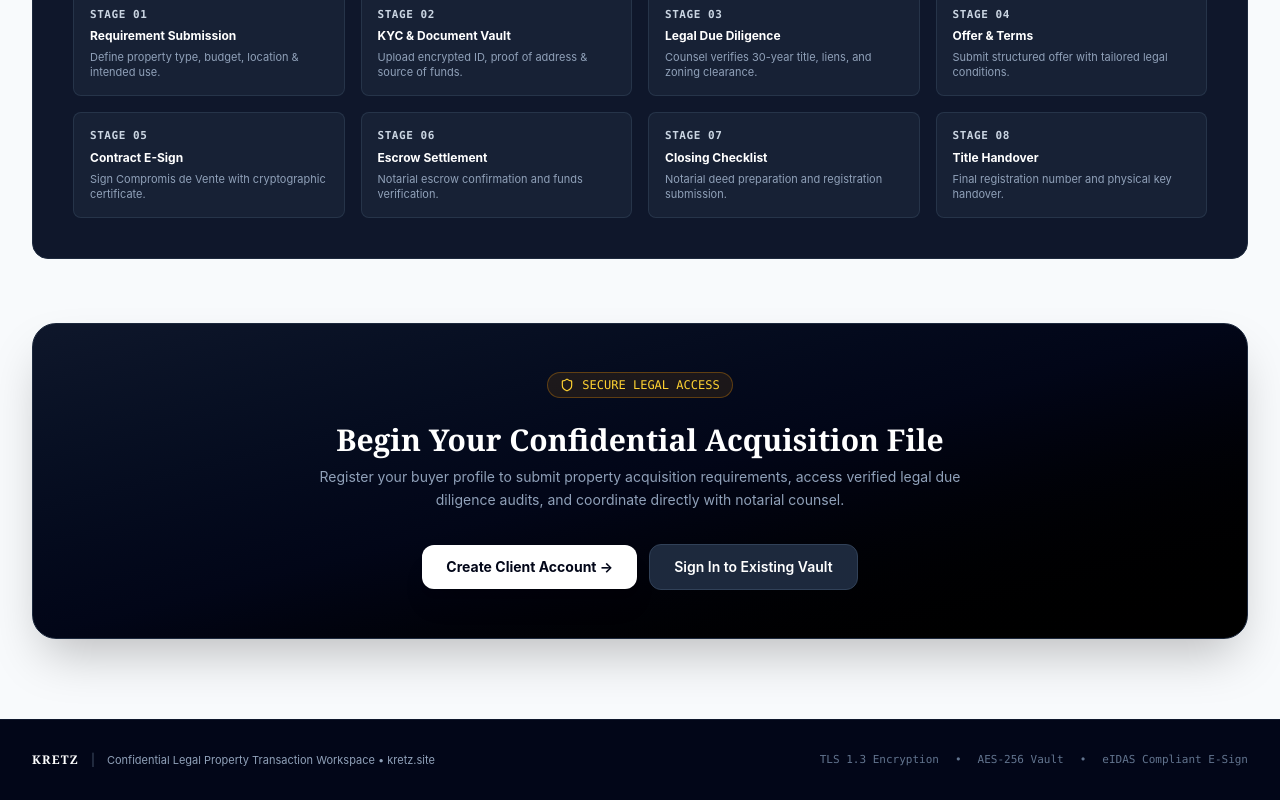
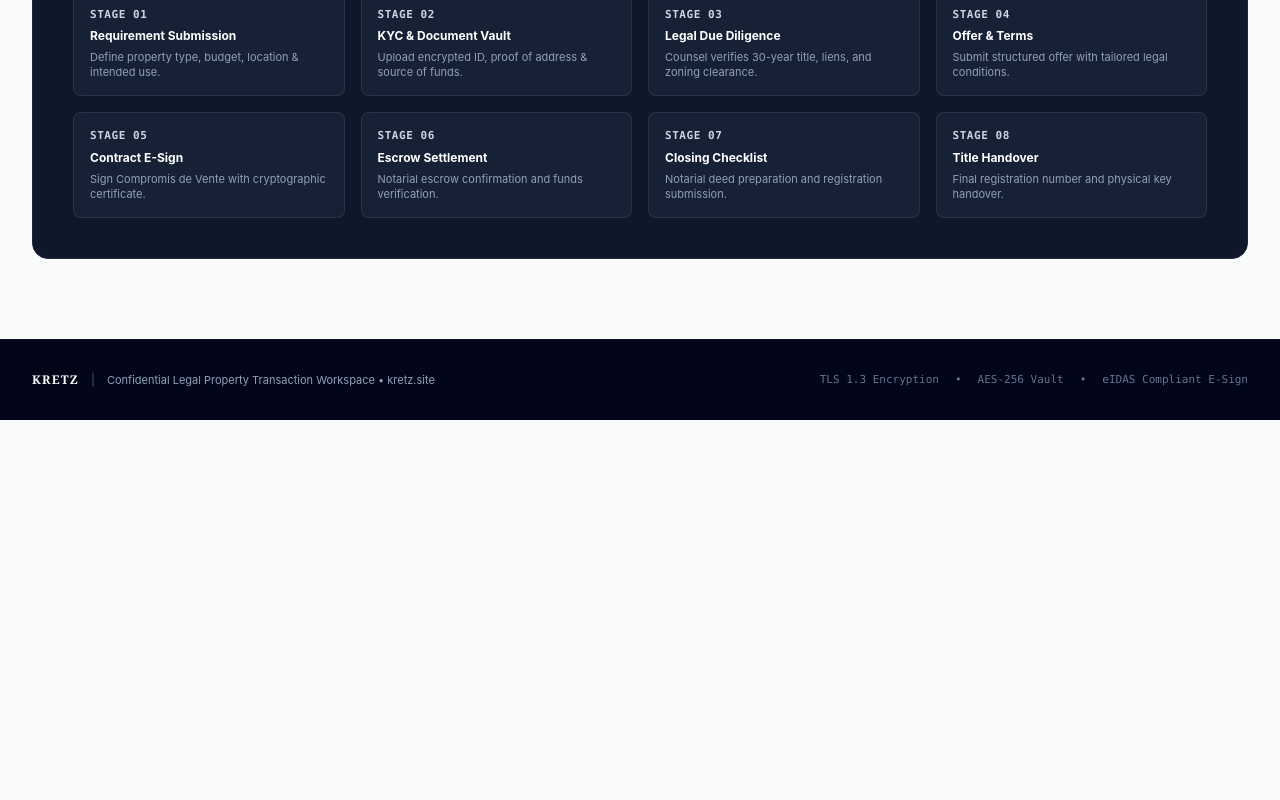
Before and after one commit to bitfurytech21-eng/kertz-id-, a React (Vite) app: page / in a window 1280 px wide. Shown: the part 1333-2133 px from the top of the page. After the commit the page ends 1753 px from the top, so only its background shows below. Built offline with nearby package versions, Linux system fonts and the light colour scheme.

Commit message:
refactor: remove bottom CTA from landing page
Clean up the landing page by removing the redundant call-to-action section for unauthenticated users.

```diff
--- a/src/pages/LandingPage.tsx
+++ b/src/pages/LandingPage.tsx
@@ -192,41 +192,6 @@ export const LandingPage: React.FC<LandingPageProps> = ({ navigate }) => {
           </div>
         </div>
       </section>
-
-      {/* Bottom CTA Card */}
-      {!user && (
-        <section className="max-w-7xl mx-auto px-4 sm:px-6 lg:px-8">
-          <div className="p-8 sm:p-12 rounded-3xl bg-gradient-to-br from-slate-900 via-slate-950 to-black border border-slate-800 text-center space-y-6 shadow-2xl">
-            <div className="inline-flex items-center gap-2 px-3 py-1 rounded-full bg-amber-500/10 border border-amber-500/30 text-amber-300 text-xs font-mono">
-              <Shield className="w-3.5 h-3.5" /> SECURE LEGAL ACCESS
-            </div>
-
-            <div className="space-y-2 max-w-2xl mx-auto">
-              <h3 className="font-serif text-2xl sm:text-3xl font-bold text-white">
-                Begin Your Confidential Acquisition File
-              </h3>
-              <p className="text-xs sm:text-sm text-slate-400 leading-relaxed">
-                Register your buyer profile to submit property acquisition requirements, access verified legal due diligence audits, and coordinate directly with notarial counsel.
-              </p>
-            </div>
-
-            <div className="flex flex-wrap items-center justify-center gap-3 pt-2">
-              <button
-                onClick={() => navigate('/register')}
-                className="px-6 py-3 bg-white text-slate-950 font-bold text-xs sm:text-sm rounded-xl hover:bg-slate-100 shadow-xl transition-all"
-              >
-                Create Client Account &rarr;
-              </button>
-              <button
-                onClick={() => navigate('/login')}
-                className="px-6 py-3 bg-slate-800 hover:bg-slate-700 text-white font-semibold text-xs sm:text-sm rounded-xl border border-slate-700 transition-all"
-              >
-                Sign In to Existing Vault
-              </button>
-            </div>
-          </div>
-        </section>
-      )}
     </div>
   );
 };
```
